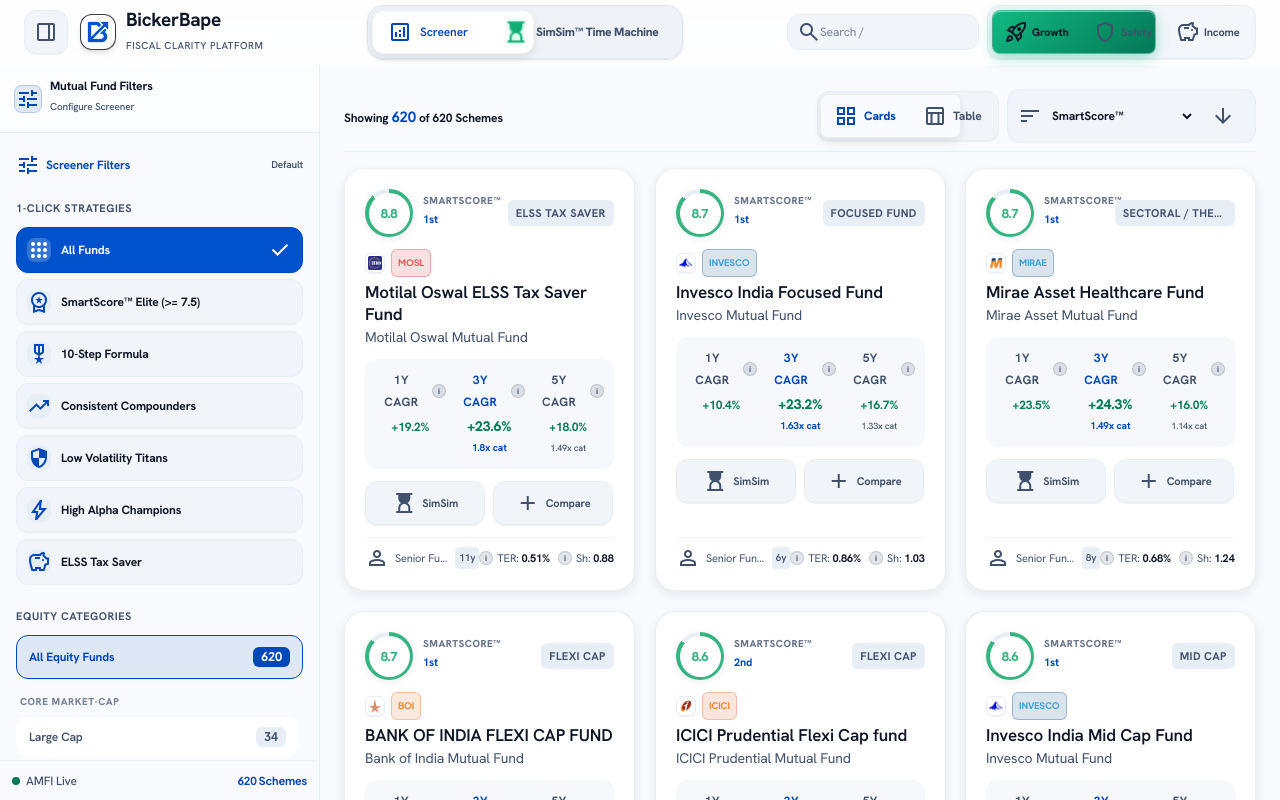
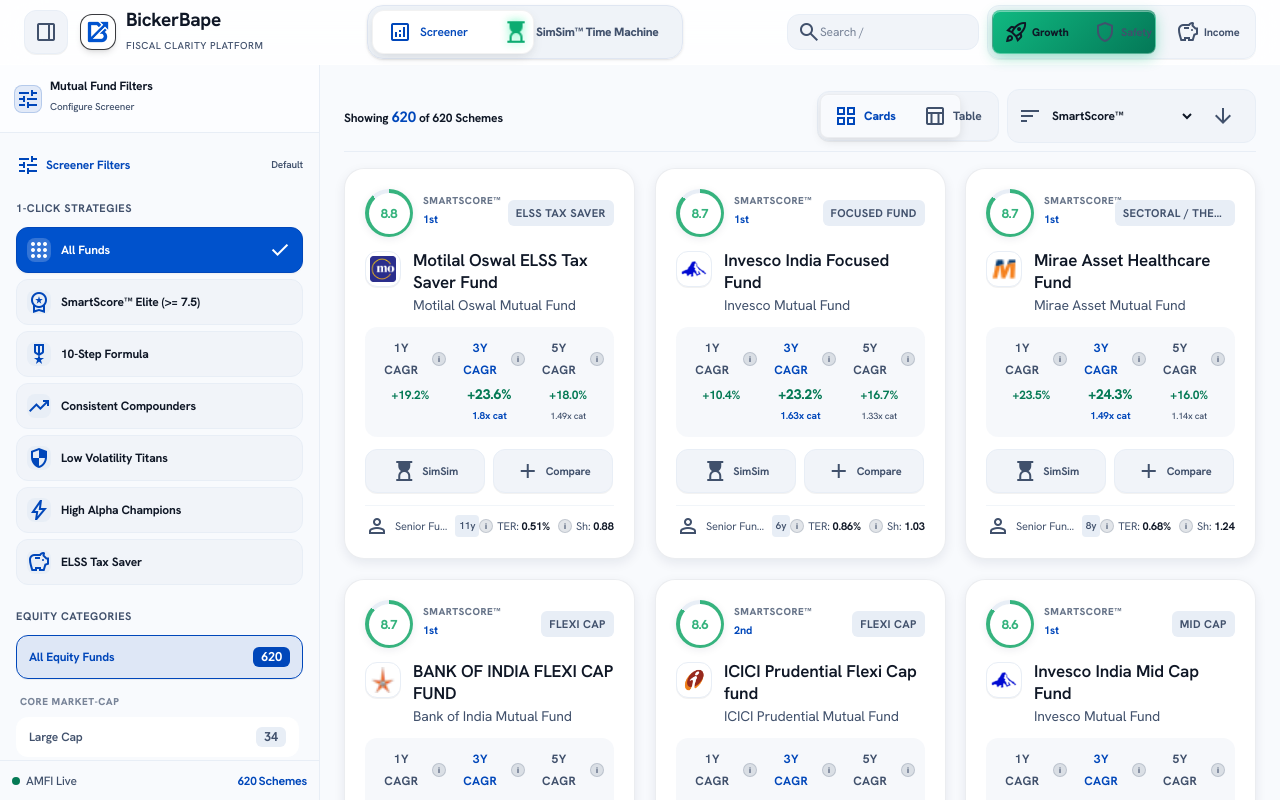
Before and after one commit to Prashant1873/BickerBape, a Next.js app: page / in a window 1280 px wide. Shown: the top 800 px of the page. Built offline with nearby package versions, Linux system fonts and the light colour scheme.

Commit message:
refactor(ui): place 36px AMC logo beside fund title and remove redundant text tags

```diff
--- a/src/components/common/AmcBadge.tsx
+++ b/src/components/common/AmcBadge.tsx
@@ -436,6 +436,7 @@
   size?: 'sm' | 'md' | 'lg';
   showFullName?: boolean;
   showLogoOnly?: boolean;
+  showBadgeText?: boolean;
   className?: string;
 }
 
@@ -444,6 +445,7 @@
   size = 'sm',
   showFullName = false,
   showLogoOnly = false,
+  showBadgeText = false,
   className = ''
 }) => {
   const config = resolveAmcConfig(fundHouse);
@@ -456,9 +458,9 @@
   const logoUrl = config.slug ? `${basePath}/logos/amc/${config.slug}.png` : null;
 
   const avatarSizes = {
-    sm: 'w-5 h-5 rounded-md',
-    md: 'w-6 h-6 rounded-lg',
-    lg: 'w-8 h-8 rounded-xl'
+    sm: 'w-5 h-5 rounded-md p-0.5',
+    md: 'w-7 h-7 rounded-lg p-0.5',
+    lg: 'w-9 h-9 rounded-xl p-1'
   };
 
   const badgeTextSizes = {
@@ -467,26 +469,38 @@
     lg: 'text-xs px-2.5 py-1 font-extrabold tracking-wider rounded-xl'
   };
 
+  const hasLogo = Boolean(logoUrl && !imgError);
+
   return (
     <div
       className={`inline-flex items-center gap-1.5 select-none ${className}`}
       title={`Fund House: ${fundHouse}`}
     >
-      {logoUrl && !imgError && (
+      {hasLogo ? (
         <div
-          className={`flex items-center justify-center bg-white border border-surface-container dark:border-white/10 shadow-2xs overflow-hidden flex-shrink-0 p-0.5 ${avatarSizes[size]}`}
+          className={`flex items-center justify-center bg-white border border-surface-container dark:border-white/10 shadow-2xs overflow-hidden flex-shrink-0 ${avatarSizes[size]}`}
         >
           <img
-            src={logoUrl}
+            src={logoUrl!}
             alt={`${config.shortName} logo`}
             className="w-full h-full object-contain"
             onError={() => setImgError(true)}
             loading="lazy"
           />
         </div>
-      )}
+      ) : showLogoOnly ? (
+        <div
+          className={`flex items-center justify-center border font-black uppercase ${config.bg} ${config.border} ${config.text} ${avatarSizes[size]} select-none flex-shrink-0`}
+          title={config.shortName}
+        >
+          <span className={size === 'lg' ? 'text-xs font-bold' : 'text-[9px] font-bold'}>
+            {config.shortName.slice(0, 3)}
+          </span>
+        </div>
+      ) : null}
 
-      {!showLogoOnly && (
+      {/* Show text badge only if explicitly asked, or as fallback when no logo image exists and showLogoOnly is not active */}
+      {(showBadgeText || (!hasLogo && !showLogoOnly)) && (
         <span
           className={`font-mono uppercase border ${config.bg} ${config.border} ${config.text} ${badgeTextSizes[size]}`}
         >
--- a/src/components/comparison/ComparisonMatrixModal.tsx
+++ b/src/components/comparison/ComparisonMatrixModal.tsx
@@ -212,8 +212,8 @@
                           <span className="material-symbols-outlined text-xs">close</span>
                         </button>
                       </div>
-                      <div className="mb-1">
-                        <AmcBadge fundHouse={fund!.fund_house} size="sm" />
+                      <div className="mb-1.5">
+                        <AmcBadge fundHouse={fund!.fund_house} size="md" showLogoOnly />
                       </div>
                       <h4 className="font-bold text-on-surface text-xs leading-snug line-clamp-2">
                         {fund!.name}
--- a/src/components/drawer/DrawerHeader.tsx
+++ b/src/components/drawer/DrawerHeader.tsx
@@ -80,9 +80,15 @@
 
       {/* Drawer Title Bar */}
       <div className="p-4 sm:p-5 border-b border-surface-container bg-surface-container-low flex items-start justify-between gap-3 flex-shrink-0">
-        <div className="min-w-0">
+        <div className="flex items-start gap-3.5 min-w-0">
+          <AmcBadge
+            fundHouse={fund.fund_house}
+            size="lg"
+            showLogoOnly
+            className="mt-0.5 flex-shrink-0"
+          />
+          <div className="min-w-0 flex-1">
             <div className="flex items-center gap-2 flex-wrap mb-1">
-            <AmcBadge fundHouse={fund.fund_house} size="md" />
               <span className="text-[0.75rem] font-bold tracking-[0.04em] uppercase px-2 py-0.5 rounded-md bg-surface-container text-on-surface-variant">
                 {fund.category}
               </span>
@@ -97,6 +103,7 @@
             <p className="text-[0.9375rem] font-normal text-on-surface-variant mt-0.5 leading-[1.45]">
               {fund.fund_house} • Code: <span className="font-bold">{fund.code}</span>
             </p>
+          </div>
         </div>
 
         <button
--- a/src/components/screener/FundCard.tsx
+++ b/src/components/screener/FundCard.tsx
@@ -104,16 +104,21 @@
         </div>
 
         {/* Fund Identity */}
-        <div className="mb-3">
-          <div className="flex items-center gap-1.5 flex-wrap mb-1">
-            <AmcBadge fundHouse={fund.fund_house} size="sm" />
+        <div className="flex items-start gap-3 mb-3">
+          <AmcBadge
+            fundHouse={fund.fund_house}
+            size="lg"
+            showLogoOnly
+            className="mt-0.5 flex-shrink-0"
+          />
+          <div className="min-w-0 flex-1">
+            <h3 className="font-semibold text-[1.0625rem] leading-[1.3] text-on-surface line-clamp-2 group-hover:text-primary transition-colors">
+              {fund.name}
+            </h3>
+            <p className="text-[0.875rem] font-normal text-on-surface-variant mt-0.5 truncate leading-[1.45]">
+              {fund.fund_house}
+            </p>
           </div>
-          <h3 className="font-semibold text-[1.0625rem] leading-[1.3] text-on-surface line-clamp-2 group-hover:text-primary transition-colors">
-            {fund.name}
-          </h3>
-          <p className="text-[0.875rem] font-normal text-on-surface-variant mt-0.5 truncate leading-[1.45]">
-            {fund.fund_house}
-          </p>
         </div>
 
         {/* Key Metrics Grid (Distilled without redundant inner border - UX-02) */}
--- a/src/components/simsim/SimSimConstituentsTable.tsx
+++ b/src/components/simsim/SimSimConstituentsTable.tsx
@@ -172,7 +172,7 @@
                 <div className="flex items-start justify-between gap-2">
                   <div className="min-w-0">
                     <div className="flex items-center gap-1.5 mb-1">
-                      <AmcBadge fundHouse={f.fund_house} size="sm" />
+                      <AmcBadge fundHouse={f.fund_house} size="sm" showLogoOnly />
                       <span className="text-[10px] px-1.5 py-0.2 rounded bg-surface-container dark:bg-white/10 text-on-surface-variant dark:text-[#94A3B8] font-bold uppercase">
                         {f.category}
                       </span>
```
Lines whose indentation alone changed are shown as unchanged.
